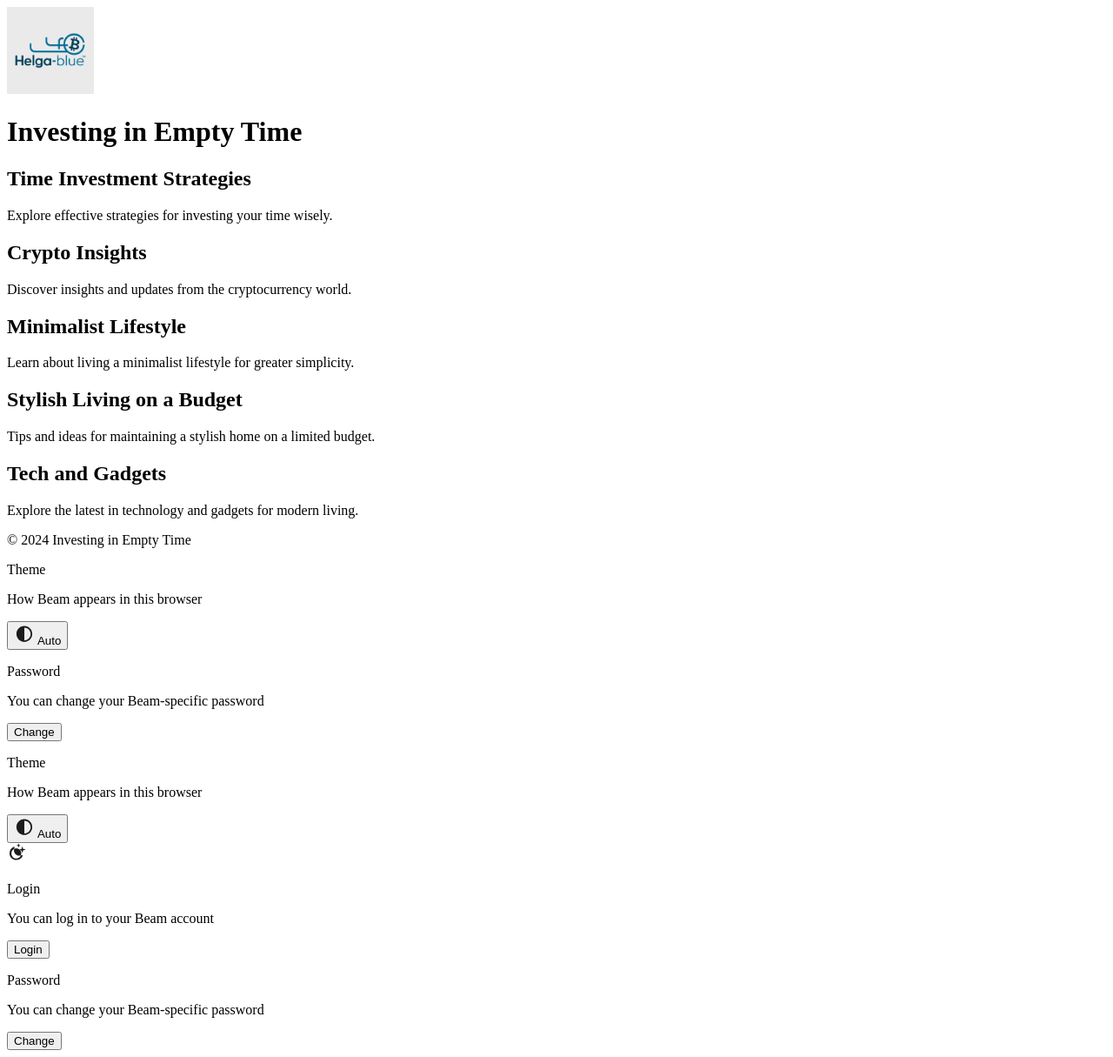
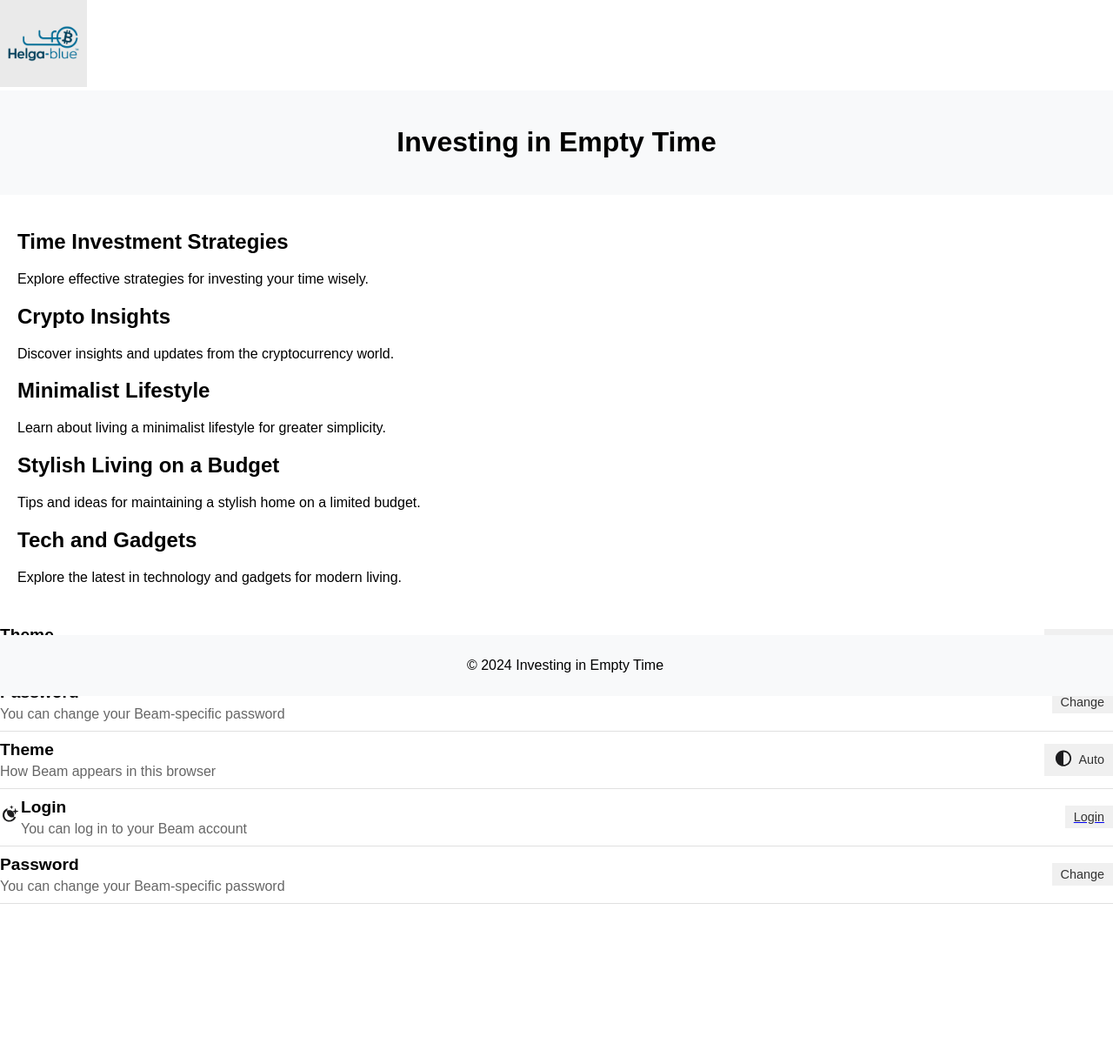
Before and after one commit to april19833/The-Empty-Time-Investor, a PHP site: page / in a window 1280 px wide. Shown: the whole page at 87% size. After the commit the page ends 1039 px from the top, so only its background shows below. Run offline with PHP 8.4, Linux system fonts and the light colour scheme.

Commit message:
Update style.css

```diff
--- a/style.css
+++ b/style.css
@@ -1,114 +1,85 @@
-/* Styles for Time Investment Strategies */
-.time-investment-strategies {
-    color: #fff; /* Adjust text color */
-    background-color: #292929; /* Adjust background color */
-    padding: var(--spacing-xl); /* Adjust padding */
+body {
+  font-family: Arial, sans-serif;
+  margin: 0;
+  padding: 0;
 }
 
-.time-investment-strategies h2 {
-    font-size: var(--font-size-xxl); /* Adjust font size */
-    font-weight: bold;
-    margin-bottom: var(--spacing-l); /* Adjust margin */
+header {
+  background-color: #f8f9fa;
+  padding: 20px;
+  text-align: center;
 }
 
-.time-investment-strategies p {
-    font-size: var(--font-size-l); /* Adjust font size */
-    line-height: 1.6;
+main {
+  padding: 20px;
 }
 
-/* Additional styles specific to this section */
-.time-investment-strategies .chart-container {
-    margin-top: var(--spacing-xl); /* Adjust margin */
+footer {
+  background-color: #f8f9fa;
+  text-align: center;
+  padding: 10px;
+  position: fixed;
+  width: 100%;
+  bottom: 0;
 }
 
-/* Styles for Crypto Insights */
-.crypto-insights {
-    color: #fff; /* Adjust text color */
-    background-color: #1a1a1a; /* Adjust background color */
-    padding: var(--spacing-xl); /* Adjust padding */
+.Row {
+  border-bottom: 1px solid #e0e0e0;
+  padding: 10px 0;
 }
 
-.crypto-insights h2 {
-    font-size: var(--font-size-xxl); /* Adjust font size */
-    font-weight: bold;
-    margin-bottom: var(--spacing-l); /* Adjust margin */
+.Row_content {
+  display: flex;
+  justify-content: space-between;
+  align-items: center;
 }
 
-.crypto-insights ul {
-    font-size: var(--font-size-l); /* Adjust font size */
-    line-height: 1.6;
+.Row_body {
+  flex-grow: 1;
 }
 
-/* Additional styles specific to this section */
-.crypto-insights .slider {
-    margin-top: var(--spacing-xl); /* Adjust margin */
+.Row_title {
+  font-size: 1.2em;
+  font-weight: bold;
+  margin: 0;
 }
 
-/* Styles for Minimalist Lifestyle */
-.minimalist-lifestyle {
-    color: #333; /* Adjust text color */
-    background-color: #f5f5f5; /* Adjust background color */
-    padding: var(--spacing-xl); /* Adjust padding */
+.Row_subtitle {
+  color: #666;
+  margin: 5px 0 0;
 }
 
-.minimalist-lifestyle h2 {
-    font-size: var(--font-size-xxl); /* Adjust font size */
-    font-weight: bold;
-    margin-bottom: var(--spacing-l); /* Adjust margin */
+.Row_trailing {
+  display: flex;
+  align-items: center;
 }
 
-.minimalist-lifestyle ul {
-    font-size: var(--font-size-l); /* Adjust font size */
-    line-height: 1.6;
+.Button {
+  display: flex;
+  align-items: center;
+  justify-content: center;
+  border: none;
+  padding: 5px 10px;
+  cursor: pointer;
 }
 
-/* Additional styles specific to this section */
-.minimalist-lifestyle .tips-list {
-    margin-top: var(--spacing-xl); /* Adjust margin */
+.Button-small {
+  font-size: 0.9em;
 }
 
-/* Styles for Stylish Living on a Budget */
-.stylish-living {
-    color: #333; /* Adjust text color */
-    background-color: #e0e0e0; /* Adjust background color */
-    padding: var(--spacing-xl); /* Adjust padding */
+.Button-secondary {
+  background-color: #f0f0f0;
+  color: #333;
 }
 
-.stylish-living h2 {
-    font-size: var(--font-size-xxl); /* Adjust font size */
-    font-weight: bold;
-    margin-bottom: var(--spacing-l); /* Adjust margin */
+.Button-secondary:hover {
+  background-color: #e0e0e0;
 }
 
-.stylish-living ul {
-    font-size: var(--font-size-l); /* Adjust font size */
-    line-height: 1.6;
+.Button_icon {
+  margin-right: 5px;
 }
 
-/* Additional styles specific to this section */
-.stylish-living .gallery {
-    margin-top: var(--spacing-xl); /* Adjust margin */
+.SettingsCard_themeItemButton__12FVX a {
+  text-decoration: none;
 }
-
-/* Styles for Tech and Gadgets */
-.tech-gadgets {
-    color: #fff; /* Adjust text color */
-    background-color: #333; /* Adjust background color */
-    padding: var(--spacing-xl); /* Adjust padding */
-}
-
-.tech-gadgets h2 {
-    font-size: var(--font-size-xxl); /* Adjust font size */
-    font-weight: bold;
-    margin-bottom: var(--spacing-l); /* Adjust margin */
-}
-
-.tech-gadgets ul {
-    font-size: var(--font-size-l); /* Adjust font size */
-    line-height: 1.6;
-}
-
-/* Additional styles specific to this section */
-.tech-gadgets .product-list {
-    margin-top: var(--spacing-xl); /* Adjust margin */
-}
```
